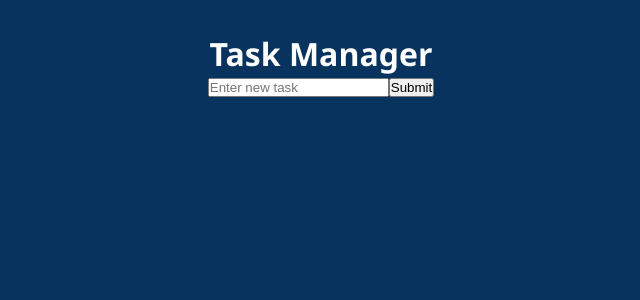
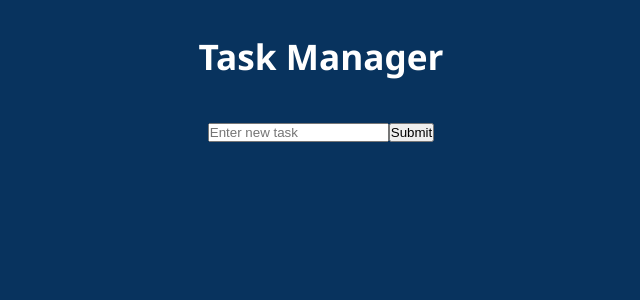
Before and after one commit to Valeriusdev/react-task-manager-app, a React (Vite) app: page / in a window 1280 px wide. Shown: the top 300 px of the page, without its empty margins (319-959 px from the left). Built offline with nearby package versions, Linux system fonts and the light colour scheme.

Commit message:
add TaskForm styling

```diff
--- a/src/App.css
+++ b/src/App.css
@@ -4,3 +4,8 @@
   padding: 2rem;
   text-align: center;
 }
+
+h1 {
+  font-size: 2.2rem;
+  margin-bottom: 40px;
+}
--- /dev/null
+++ b/src/components/Tasks/TaskForm.module.css
@@ -0,0 +1,6 @@
+form {
+  display: flex;
+  align-items: center;
+  justify-content: center;
+  margin-bottom: 30px;
+}
```
